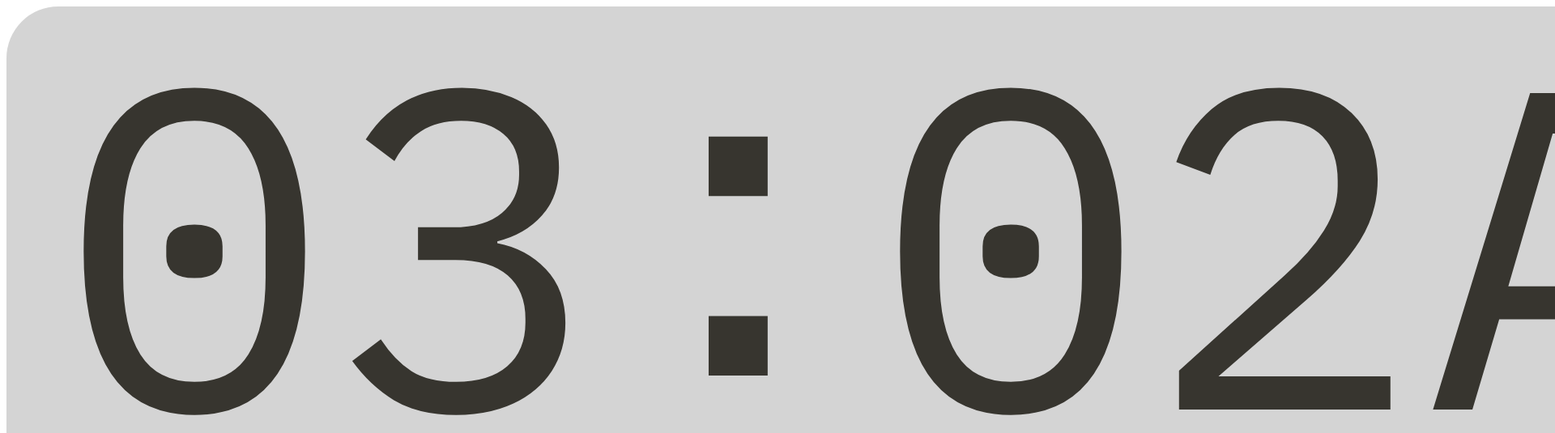
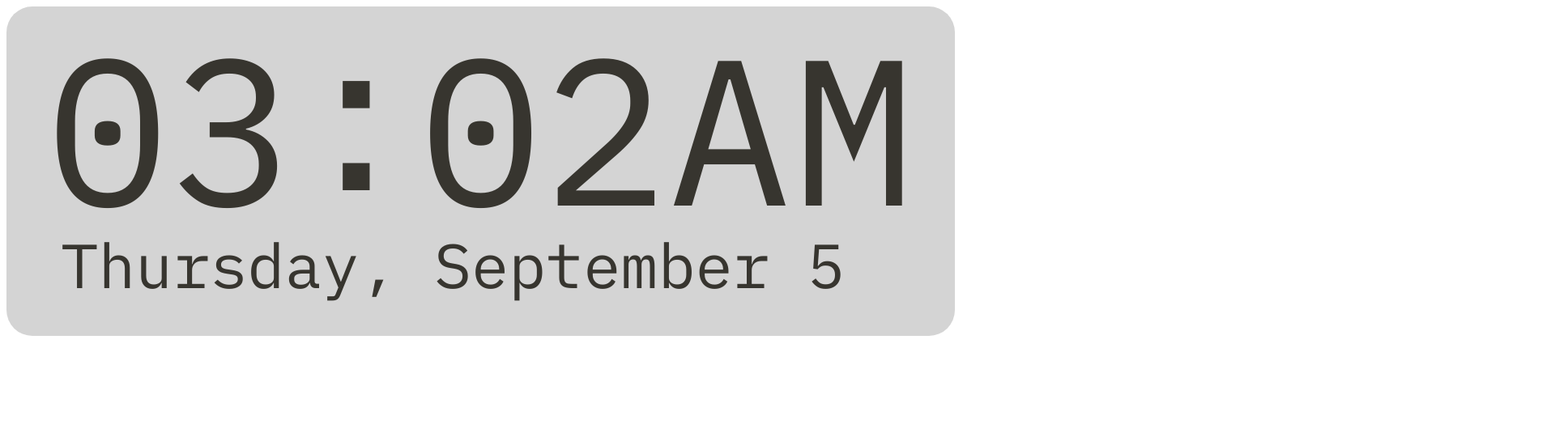
Before and after one commit to nilepereiraa/Herta-Station-Widgets, a plain HTML site: page daten-clock/index.html in a window 1280 px wide. Shown: the top 535 px of the page at 81% size, 1920 px wide, since content can reach past the window. Drawn offline with Linux system fonts and the light colour scheme.

Commit message:
FIxed some things

```diff
--- a/daten-clock/script.js
+++ b/daten-clock/script.js
@@ -5,11 +5,13 @@ function currentTime(){
     if (h >= 12){
         var ampm = "PM";
     } else {
-        h = "0" + h;
         var ampm = "AM";
     }
     if (m < 10){
         m = "0" + m;
+    }
+    if (h < 10){
+        h = "0" + h;
     }
     document.getElementById("hour").innerHTML = h;
     document.getElementById("min").innerHTML = m;
--- a/daten-clock/style.css
+++ b/daten-clock/style.css
@@ -15,8 +15,8 @@ body {
     color: #37352f;
     clear: both;
     display: table;
-    padding: 4em;
-    border-radius: 4em;
+    padding: 3em 3em 2.5em 3em;
+    border-radius: 2em;
 }
 
 /* Clock */
@@ -24,13 +24,14 @@ body {
 .clock {
     /* Centers the div. This took too long to figure out*/
     width: 100%;
-    height: 80%;
+    max-width: 100%;
+    height: 100%;
     display: flex;
     justify-content: left;
     align-items: center;
     /* Font shit */
     font-family:'iAWriterMonoS', Courier, monospace;
-    font-size: 70vh;
+    font-size: 20vw;
     line-height: .80em;
 }
 
@@ -51,14 +52,15 @@ body {
 .currentdate{
     /* Centers the div. This took too long to figure out*/
     width: 100%;
-    height: 20%;
+    max-width: 100%;
+    height: 100%;
     display: flex;
     justify-content: left;
     align-items: center;
 
     /* Font shit */
     font-family:'iAWriterMonoS', Courier, monospace;
-    font-size: 20vh;
+    font-size: 6vw;
     line-height: 1.25em;
     padding-left: .25em;
 }
```
Also changed, not shown: index.html (+1 -1 lines).
